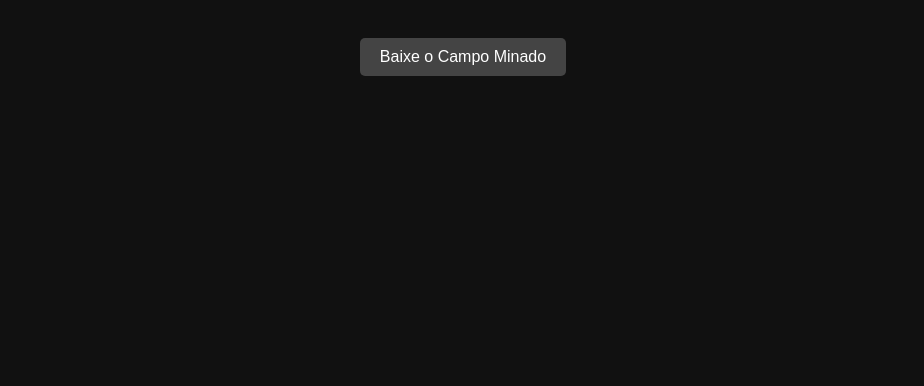
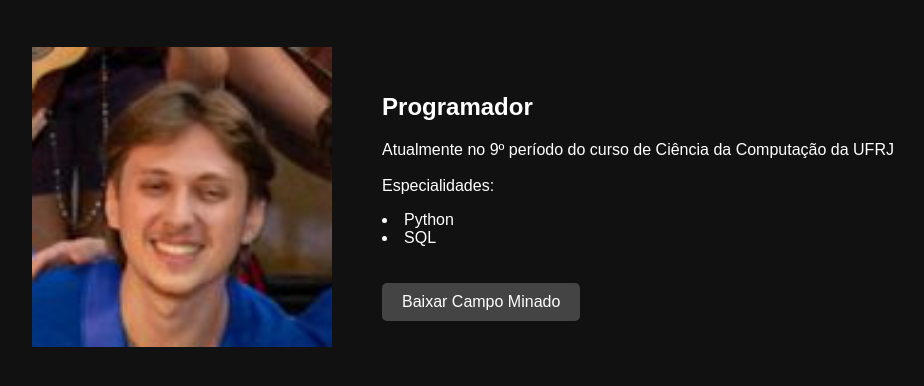
Before and after one commit to danilevas/campo_minado, a plain HTML site: page index.html in a window 1280 px wide. Shown: the part 90-476 px from the top of the page, without its empty margins (177-1101 px from the left). Drawn offline with Linux system fonts and the light colour scheme.

Commit message:
.rar certo

```diff
--- a/index.html
+++ b/index.html
@@ -15,6 +15,22 @@
       margin-top: 50px;
     }
 
+    .container {
+      display: flex;
+      align-items: center;
+      justify-content: center;
+      margin-top: 50px;
+    }
+
+    .image {
+      width: 300px;
+      margin-right: 50px;
+    }
+
+    .bio {
+      text-align: left;
+    }
+
     .download-button {
       display: inline-block;
       padding: 10px 20px;
@@ -28,6 +44,17 @@
 </head>
 <body>
   <h1>Daniel Levacov</h1>
-  <a class="download-button" href="campo_minado.exe" download>Baixe o Campo Minado</a>
+  <div class="container">
+    <img class="image" src="icones/eu.png" alt="Daniel Levacov">
+    <div class="bio">
+      <h2>Programador</h2>
+      <p>
+        Atualmente no 9º período do curso de Ciência da Computação da UFRJ<br><br>
+        Especialidades:
+        <li>Python</li><li>SQL</li>
+      </p>
+      <a class="download-button" href="campo_minado.rar" download>Baixar Campo Minado</a>
+    </div>
+  </div>
 </body>
 </html>
```
